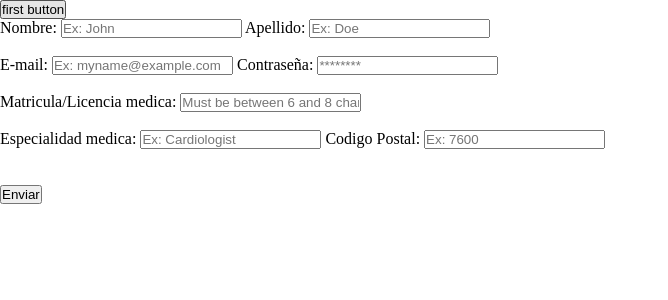
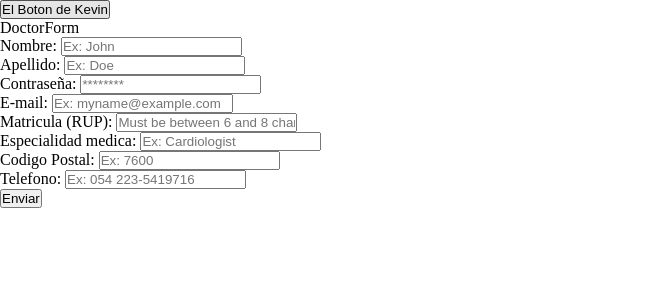
Before and after one commit to KevOrtega/HealthMatters, a Next.js app: page / in a window 1280 px wide. Shown: the top 300 px of the page, without its empty margins (0-668 px from the left). Built offline with nearby package versions, Linux system fonts and the light colour scheme.

Commit message:
DocInputCompleted

```diff
--- /dev/null
+++ b/src/atoms/InputField.tsx
@@ -0,0 +1,65 @@
+import React, { useState } from "react";
+
+interface InputFieldsProps {
+	label: string;
+	name: string;
+	type: string;
+	required?: boolean;
+	placeholder?: string;
+}
+
+const InputFields: React.FC<InputFieldsProps> = ({ label, name, type, required = false, placeholder }) => {
+	const [value, setValue] = useState("");
+
+	const handleChange = (event: React.ChangeEvent<HTMLInputElement>) => {
+		setValue(event.target.value);
+	};
+
+	return (
+		<div>
+			<label htmlFor="{name}">{label}</label>
+			<input type={type} name={name} value={value} onChange={handleChange} placeholder={placeholder} required={required} />
+		</div>
+	);
+};
+
+export const FirstNameInput: React.FC = () => {
+	return <InputFields type="text" label="Nombre: " name="first_name" placeholder={"Ex: John"} required={true} />;
+};
+export const LastNameInput: React.FC = () => {
+	return <InputFields type="text" label="Apellido: " name="first_name" placeholder={"Ex: Doe"} required={true} />;
+};
+export const EmailInput: React.FC = () => {
+	return <InputFields type="email" label="E-mail: " name="email" placeholder={"Ex: myname@example.com"} required={true} />;
+};
+export const PasswordInput: React.FC = () => {
+	return <InputFields type="password" label="Contraseña: " name="password" placeholder={"********"} required={true} />;
+};
+export const LicenseInput: React.FC = () => {
+	return (
+		<InputFields
+			type="text"
+			label="Matricula (RUP): "
+			name="medical_license"
+			placeholder={"Must be between 6 and 8 characters"}
+			required={true}
+		/>
+	);
+};
+export const SpecialtyInput: React.FC = () => {
+	return (
+		<InputFields
+			type="text"
+			label="Especialidad medica: "
+			name="medical_specialty"
+			placeholder={"Ex: Cardiologist"}
+			required={true}
+		/>
+	);
+};
+export const ZipCodeInput: React.FC = () => {
+	return <InputFields type="text" label="Codigo Postal: " name="zip_code" placeholder={"Ex: 7600"} required={true} />;
+};
+export const PhoneInput: React.FC = () => {
+	return <InputFields type="text" label="Telefono: " name="phone_number" placeholder={"Ex: 054 223-5419716"} required={true} />;
+};
--- /dev/null
+++ b/src/molecules/DoctorForm.tsx
@@ -0,0 +1,27 @@
+import {
+	EmailInput,
+	FirstNameInput,
+	LastNameInput,
+	LicenseInput,
+	PasswordInput,
+	PhoneInput,
+	SpecialtyInput,
+	ZipCodeInput,
+} from "@/atoms/InputField";
+
+import React from "react";
+
+export default function DoctorForm() {
+	return (
+		<div>
+			<form>
+				DoctorForm
+				<FirstNameInput /> <LastNameInput />
+				<PasswordInput /> <EmailInput />
+				<LicenseInput /> <SpecialtyInput />
+				<ZipCodeInput /> <PhoneInput />
+				<button type="submit">Enviar</button>
+			</form>
+		</div>
+	);
+}
--- a/src/molecules/Form.tsx
+++ /dev/null
@@ -1,109 +0,0 @@
-import React, { useState } from "react";
-
-interface FormState {
-	first_name: string;
-	last_name: string;
-	email: string;
-	password: string;
-	medical_license: number;
-	medical_specialty: string;
-	zip_code: number;
-}
-
-const InputSetup = () => {
-	const [formState, setFormState] = useState<FormState>({
-		first_name: "",
-		last_name: "",
-		email: "",
-		password: "",
-		medical_license: 0,
-		medical_specialty: "",
-		zip_code: 0,
-	});
-
-	const handleInputChange = (event: React.ChangeEvent<HTMLInputElement>): void => {
-		const { name, value } = event.target;
-		setFormState({ ...formState, [name]: value });
-	};
-
-	return (
-		<form>
-			<label htmlFor="Nombre"> Nombre: </label>
-			<input
-				type="text"
-				name="first_name"
-				value={formState.first_name}
-				placeholder={"Ex: John"}
-				onChange={handleInputChange}
-				required
-			/>
-
-			<label htmlFor="Apellido"> Apellido: </label>
-			<input
-				type="text"
-				name="last_name"
-				value={formState.last_name}
-				placeholder={"Ex: Doe"}
-				onChange={handleInputChange}
-				required
-			/>
-
-			<br />
-			<br />
-
-			<label htmlFor="Email"> E-mail: </label>
-			<input
-				type="email"
-				name="email"
-				value={formState.email}
-				placeholder={"Ex: myname@example.com"}
-				onChange={handleInputChange}
-				required
-			/>
-
-			<label htmlFor="Contraseña"> Contraseña: </label>
-			<input
-				type="password"
-				name="password"
-				value={formState.password}
-				placeholder={"********"}
-				onChange={handleInputChange}
-				required
-			/>
-
-			<br />
-			<br />
-
-			<label htmlFor="Medical License"> Matricula/Licencia medica: </label>
-			<input
-				type={"text"}
-				name={"medical_License"}
-				placeholder={"Must be between 6 and 8 characters"}
-				onChange={handleInputChange}
-				required
-			/>
-			<br />
-			<br />
-
-			<label htmlFor="Medical Speciality"> Especialidad medica: </label>
-			<input
-				type="text"
-				name="medical_specialty"
-				value={formState.medical_specialty}
-				placeholder={"Ex: Cardiologist"}
-				onChange={handleInputChange}
-				required
-			/>
-
-			<label htmlFor="Zip Code"> Codigo Postal: </label>
-			<input type="text" name="zip_code" placeholder={"Ex: 7600"} onChange={handleInputChange} required />
-
-			<br />
-			<br />
-			<br />
-			<button type="submit">Enviar</button>
-		</form>
-	);
-};
-
-export default InputSetup;
--- a/src/pages/index.tsx
+++ b/src/pages/index.tsx
@@ -1,12 +1,12 @@
 import Button from "@/atoms/Button";
-import InputSetup from "@/molecules/Form";
+import DoctorForm from "@/molecules/DoctorForm";
 // import Title from "@/atoms/Title";
 
 export default function Home() {
 	return (
 		<main>
-			<Button>first button</Button>
-			<InputSetup />
+			<Button>El Boton de Kevin</Button>
+			<DoctorForm />
 		</main>
 	);
 }
```
